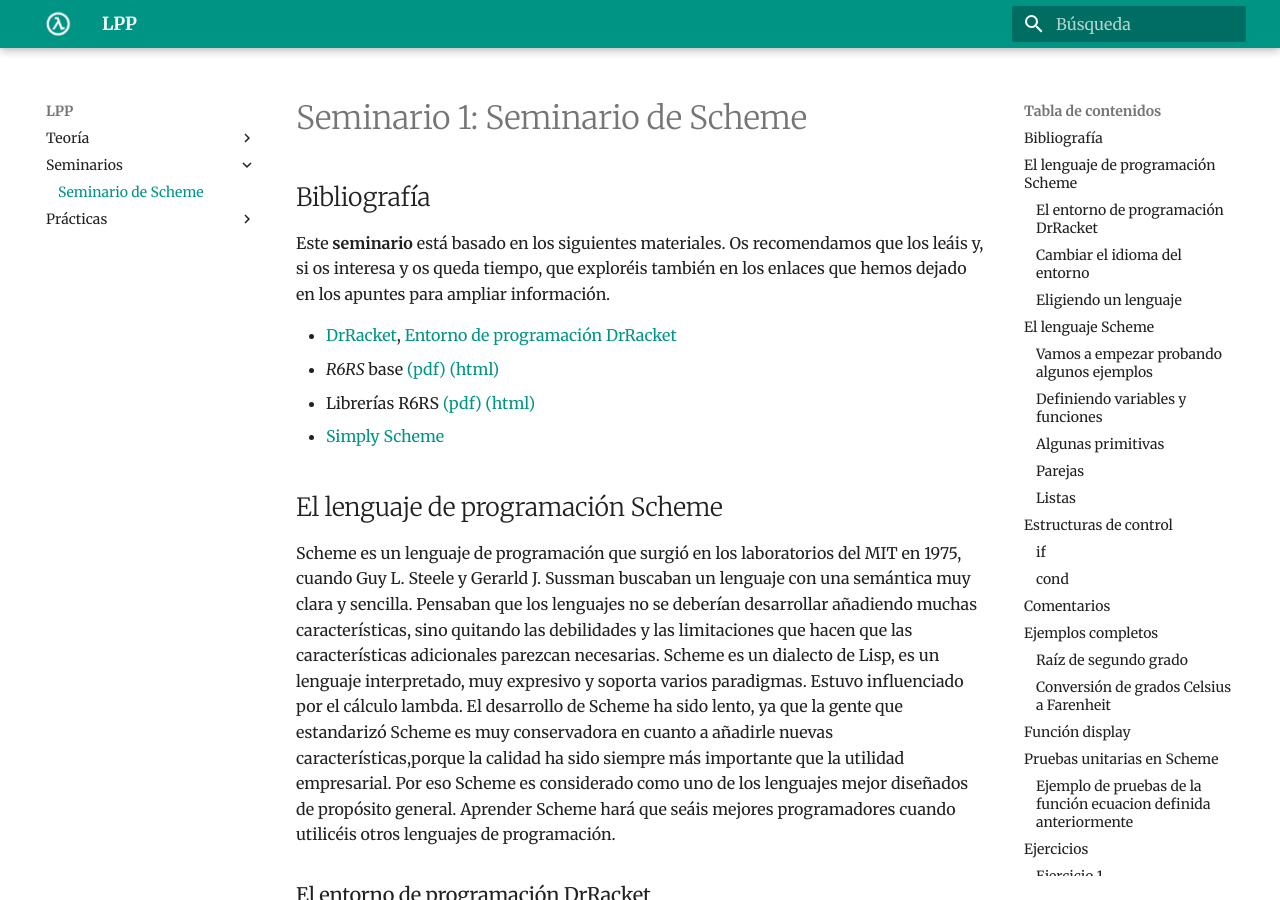
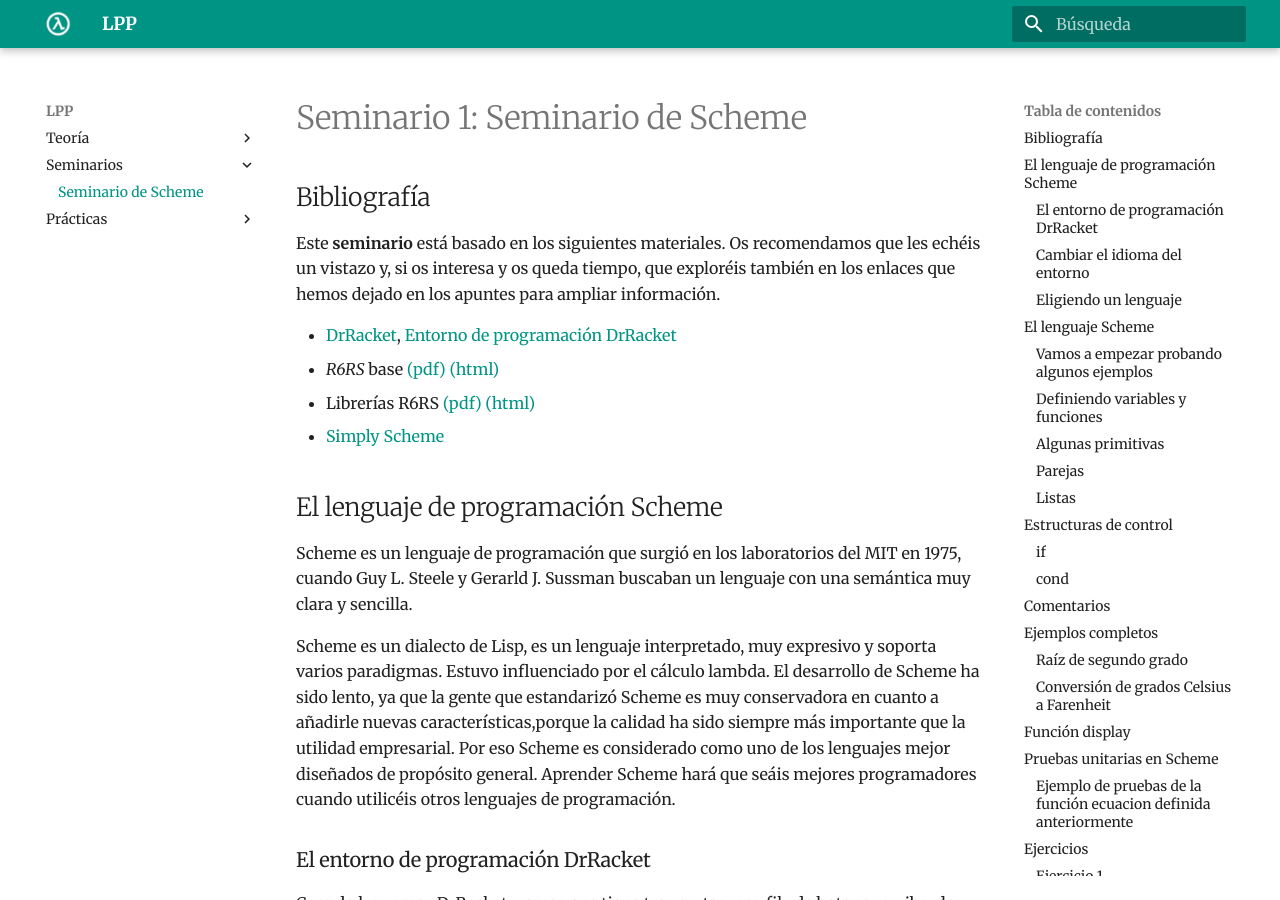
Before and after one commit to domingogallardo/apuntes-lpp, an MkDocs documentation site: the page built from docs/seminarios/seminario1-scheme/seminario1-scheme.md, in a window 1280 px wide and 900 px high. Built offline with MkDocs 1.6.1 and Material for MkDocs 9.7.7, drawn with Linux system fonts in a browser that asks for light colours; some of the changed text lies outside the part shown.

Commit message:
Actualizado seminario Scheme

`````diff
--- a/docs/seminarios/seminario1-scheme/seminario1-scheme.md
+++ b/docs/seminarios/seminario1-scheme/seminario1-scheme.md
@@ -3,9 +3,9 @@
 ## Bibliografía
 
 Este **seminario** está basado en los siguientes materiales. Os
-recomendamos que los leáis y, si os interesa y os queda tiempo, que
-exploréis también en los enlaces que hemos dejado en los apuntes para
-ampliar información.
+recomendamos que les echéis un vistazo y, si os interesa y os queda
+tiempo, que exploréis también en los enlaces que hemos dejado en los
+apuntes para ampliar información.
 
 * [DrRacket](http://racket-lang.org/), [Entorno de programación DrRacket](http://docs.racket-lang.org/drracket/index.html)
 * _R6RS_ base [(pdf)](http://www.r6rs.org/final/r6rs.pdf)
@@ -18,18 +18,16 @@ ampliar información.
 
 Scheme es un lenguaje de programación que surgió en los laboratorios
 del MIT en 1975, cuando Guy L. Steele y Gerarld J. Sussman buscaban un
-lenguaje con una semántica muy clara y sencilla. Pensaban que los
-lenguajes no se deberían desarrollar añadiendo muchas características,
-sino quitando las debilidades y las limitaciones que hacen que las
-características adicionales parezcan necesarias. Scheme es un dialecto
-de Lisp, es un lenguaje interpretado, muy expresivo y soporta varios
-paradigmas. Estuvo influenciado por el cálculo lambda. El desarrollo
-de Scheme ha sido lento, ya que la gente que estandarizó Scheme es muy
-conservadora en cuanto a añadirle nuevas características,porque la
-calidad ha sido siempre más importante que la utilidad
-empresarial. Por eso Scheme es considerado como uno de los lenguajes
-mejor diseñados de propósito general. Aprender Scheme hará que seáis
-mejores programadores cuando utilicéis otros lenguajes de
+lenguaje con una semántica muy clara y sencilla.
+
+Scheme es un dialecto de Lisp, es un lenguaje interpretado, muy
+expresivo y soporta varios paradigmas. Estuvo influenciado por el
+cálculo lambda. El desarrollo de Scheme ha sido lento, ya que la gente
+que estandarizó Scheme es muy conservadora en cuanto a añadirle nuevas
+características,porque la calidad ha sido siempre más importante que
+la utilidad empresarial. Por eso Scheme es considerado como uno de los
+lenguajes mejor diseñados de propósito general. Aprender Scheme hará
+que seáis mejores programadores cuando utilicéis otros lenguajes de
 programación.
 
 ### El entorno de programación DrRacket
@@ -70,35 +68,40 @@ siguiente:
 
 1. Asegurarnos que en la parte inferior de la ventana aparece
    "_Determine language from source_"
+
 2. En el panel de edición debemos escribir las siguientes líneas:
 
-```scheme
-#lang r6rs
-(import (rnrs))
-```
+        ```scheme
+        #lang r6rs
+        (import (rnrs))
+        ```
 
 3. Finalmente pulsar el botón _Run_ (Ejecutar) para que se cargue ese
    lenguaje en el intérprete.
 
 <img src="imagenes/racket3.png" width="800px"/>
 
-**Aclaraciones:**
+!!! Note "Aclaraciones"
+    La línea de código
 
-```scheme
-#lang r6rs
-```
+    ```scheme
+    #lang r6rs
+    ```
 
-es una directiva de DrRacket que determina qué lenguaje será
-interpretado
+    es una directiva de DrRacket que determina qué lenguaje será
+    interpretado.
 
-```scheme
-(import (rnrs))
-```
+    La línea
 
-Permite importar la librería `rnrs`, que son es la librería que
-contiene todas las funciones del lenguaje r6rs. Además de ésta, en la
-asignatura usaremos otras librerías que se indicarán en los
-correspondientes enunciados de las prácticas cuando sean necesarias.
+    ```scheme
+    (import (rnrs))
+    ```
+
+    Permite importar la librería `rnrs`, que es la librería que
+    contiene todas las funciones del lenguaje r6rs. Además de ésta, en
+    la asignatura usaremos otras librerías que se indicarán en los
+    correspondientes enunciados de las prácticas cuando sean
+    necesarias.
 
 
 ## El lenguaje Scheme
@@ -187,11 +190,24 @@ parámetros y devuelve la suma de sus cuadrados:
 ```scheme
 (define (suma-cuadrados x y)
 	(+ (* x x) (* y y)))
+```
+
+Si llamamos a la función pasando el 2 y el 3 como parámetros, la
+función devuelve el número 13:
+
+```scheme
 (suma-cuadrados 2 3)  ; ⇒ 13
 ```
 
+!!! Note "Nota"
+    A diferencia de la mayoría de lenguajes de programación, en Scheme
+    no se utiliza la palabra `return` para indicar que una función
+    devuelve un valor. Las funciones se definen con una única
+    expresión y el resultado calculado en esa expresión es el que
+    siempre se devuelve.
+
 Podemos comprobar una característica muy importante de Scheme. Se
-trata de un lenguaje débilmente tipado, en el que los argumentos `x`
+trata de un lenguaje **débilmente tipado**, en el que los argumentos `x`
 e `y` no tienen tipo. Si se invoca a la función pasando algún dato que
 no sea un número, el intérprete no detectará ningún error hasta que el
 momento en que se intente evaluar la multiplicación. Lo podemos
@@ -240,9 +256,9 @@ hablemos de tipos de datos compuestos.
 #### Booleanos
 
 Un booleano es un valor de verdad, que puede ser verdadero o falso. En
-Scheme, tenemos los símbolos #t y #f para expresar verdadero y falso
+Scheme, tenemos los símbolos `#t` y `#f` para expresar verdadero y falso
 respectivamente, pero en muchas operaciones se considera que cualquier
-valor distinto de #f es verdadero. Ejemplos:
+valor distinto de `#f` es verdadero. Ejemplos:
 
 ```scheme
 #t
@@ -276,7 +292,7 @@ complejos e inexactos.
 (sin 2.2) ; relacionados: cos, tan, asin, acos, ata
 ```
 
-##### Primitivas que devuelven números inexactos
+##### Funciones de redondedo
 
 ```scheme
 (floor x) devuelve el entero más grande no mayor que x
@@ -293,7 +309,9 @@ complejos e inexactos.
 (round 3.5)     ; ⇒ 4.0
 ```
 
-##### Operaciones sobre números
+##### Predicados sobre números
+
+Se denominan _predicados_ a funciones que devuelven un booleano.
 
 ```scheme
 (number? 1)
@@ -319,7 +337,7 @@ Se soportan caracteres internacionales y se codifican en UTF-8.
 #\á
 ```
 
-#### Operaciones sobre caracteres
+##### Operaciones sobre caracteres
 
 ```scheme
 (char<? #\a #\b)
@@ -482,12 +500,27 @@ un elemento y una lista:
 Por ejemplo:
 
 ```scheme
-(cons 1 (list 2 3 4 5))  ⇒ {1 2 3 4 5}
+(cons 1 (list 2 3 4 5))  ; ⇒ {1 2 3 4 5}
 (cons 1 (list))  ⇒ {1}
-(cons 1 (cons 2 (list))) ⇒ {1 2}
+(cons 1 (cons 2 (list))) ; ⇒ {1 2}
 ```
 
-También podemos usar la función `append` para concatenar varias listas
+!!! Warning "Importante"
+    Cuando queramos añadir un dato a la cabeza de una lista la
+    lista siempre debe ser el **segundo parámetro** de la llamada a la
+    función. Si nos equivocamos y pasamos la lista como primer
+    parámetro y el dato a añadir como segundo, Scheme no da un
+    error sino que construye **una pareja** cuyo primer elemento es
+    una lista y su segundo elemento es el dato.
+
+    Por ejemplo:
+
+    ```scheme
+    (cons (list 1 2 3) 4) ; ⇒ {{1 2 3} . 4}
+    ```
+
+
+También podemos usar la función `append` para concatenar dos o más listas
 
 ```scheme
 (define l3 (list 1))
@@ -495,6 +528,20 @@ También podemos usar la función `append` para concatenar varias listas
 (define l5 (list 5 6))
 (append l3 l4 l5) ; ⇒ {1 2 3 4 5 6}
 ```
+
+!!! Note "Nota"
+    Si queremos añadir un dato **al final** de una lista podemos
+    hacerlo convirtiéndolo en una lista y usando `append` para
+    concatenar la lista resultante al final de la primera:
+
+    ```scheme
+    ;;; Definimos la función cons-al-final
+    (define (cons-al-final x lista)
+       (append lista (list x)))
+
+    ;;; La probamos
+    (cons-al-final 10 (list 1 2 3)) ; ⇒ {1 2 3 10}
+    ```
 
 Igual que las parejas, las listas pueden contener distintos tipos de
 datos:
@@ -954,7 +1005,7 @@ e) Dada la siguiente expresión, ¿qué devuelve Scheme?
 
 ```scheme
 (cdr (cdr (list 1 (list 2 3) 4 5)))
-````
+```
 
 ----
 
--- a/mkdocs.yml
+++ b/mkdocs.yml
@@ -46,3 +46,4 @@ markdown_extensions:
     - toc:
        permalink: true
        toc_depth: 3
+    - pymdownx.superfences
`````
Also changed, not shown: other parts of docs/seminarios/seminario1-scheme/seminario1-scheme.md (+6 -2 lines).
